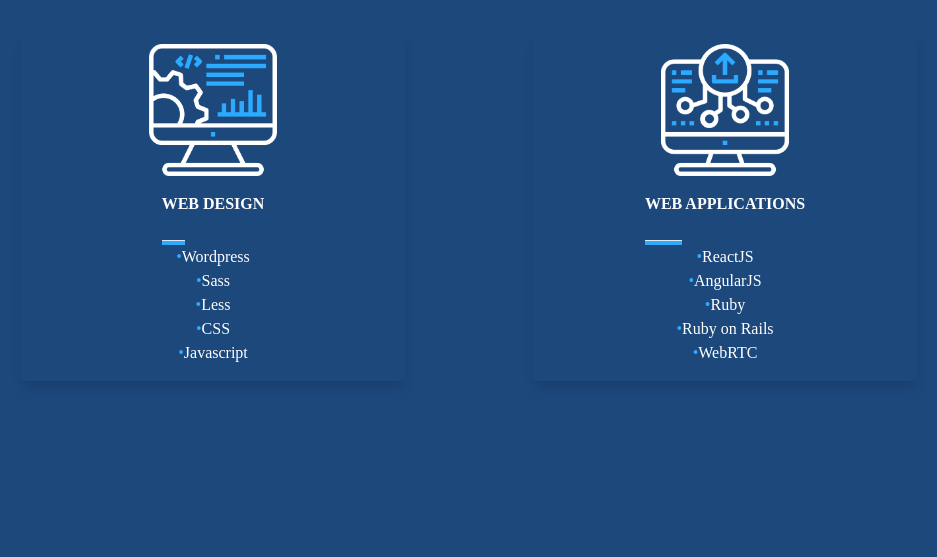
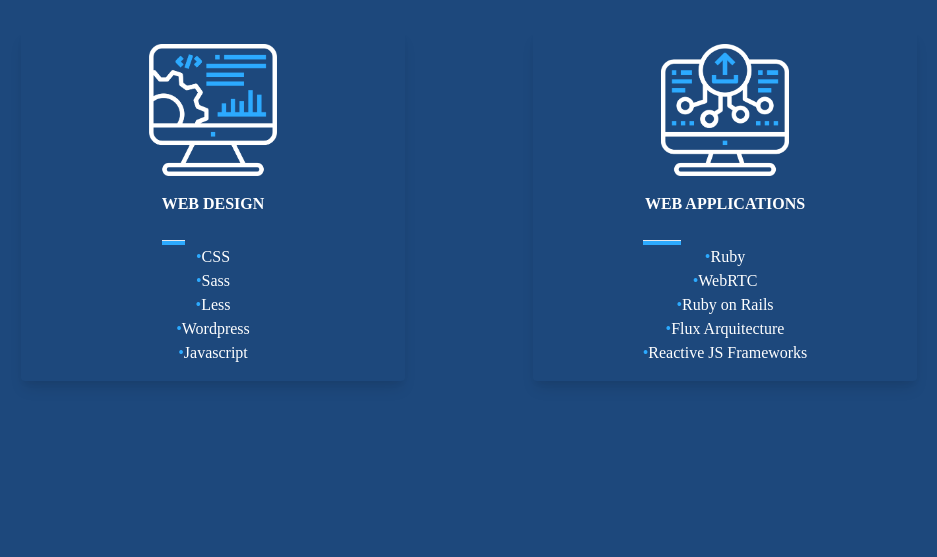
Before and after one commit to aalejandromr/devdat, a PHP site: page / in a window 1280 px wide. Shown: the part 1653-2210 px from the top of the page, without its empty margins (171-1108 px from the left). Run offline with PHP 8.4, Linux system fonts and the light colour scheme; some web fonts are replaced.

Commit message:
change order of known tech for me and Ale

```diff
--- a/index.php
+++ b/index.php
@@ -125,10 +125,10 @@
 
                     <hr />
                     <ul>
-                        <li>Wordpress</li>
+                        <li>CSS</li>
                         <li>Sass</li>
                         <li>Less</li>
-                        <li>CSS</li>
+                        <li>Wordpress</li>
                         <li>Javascript</li>
                     </ul>
                 </div>
@@ -145,11 +145,11 @@
 
                     <hr />
                     <ul>
-                        <li>ReactJS</li>
-                        <li>AngularJS</li>
                         <li>Ruby</li>
+                        <li>WebRTC</li>
                         <li>Ruby on Rails</li>
-                        <li>WebRTC</li>
+                        <li>Flux Arquitecture</li>
+                        <li>Reactive JS Frameworks</li>
                     </ul>
                 </div>
             </div>
```
